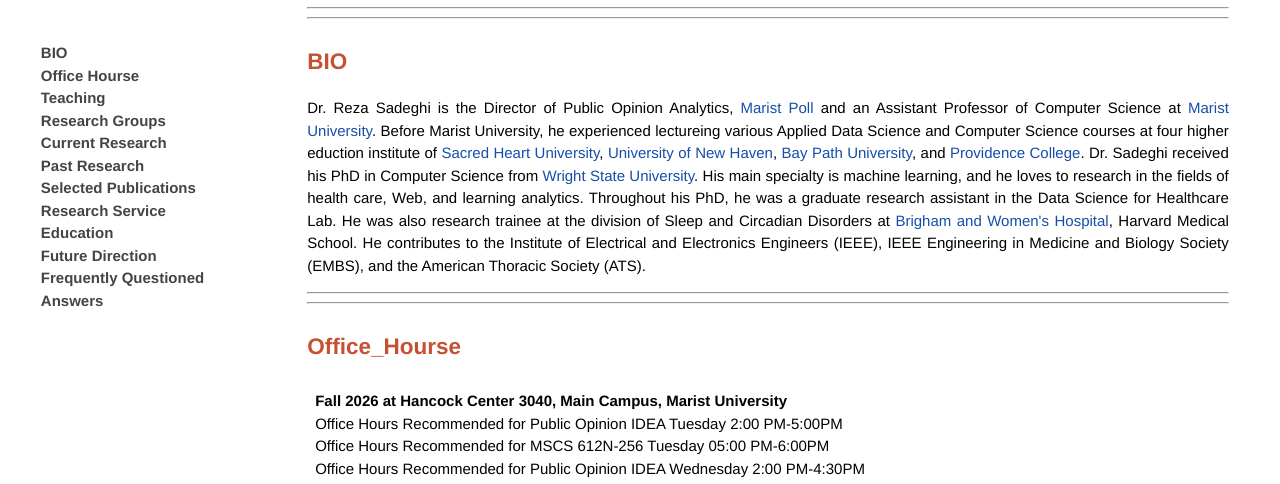
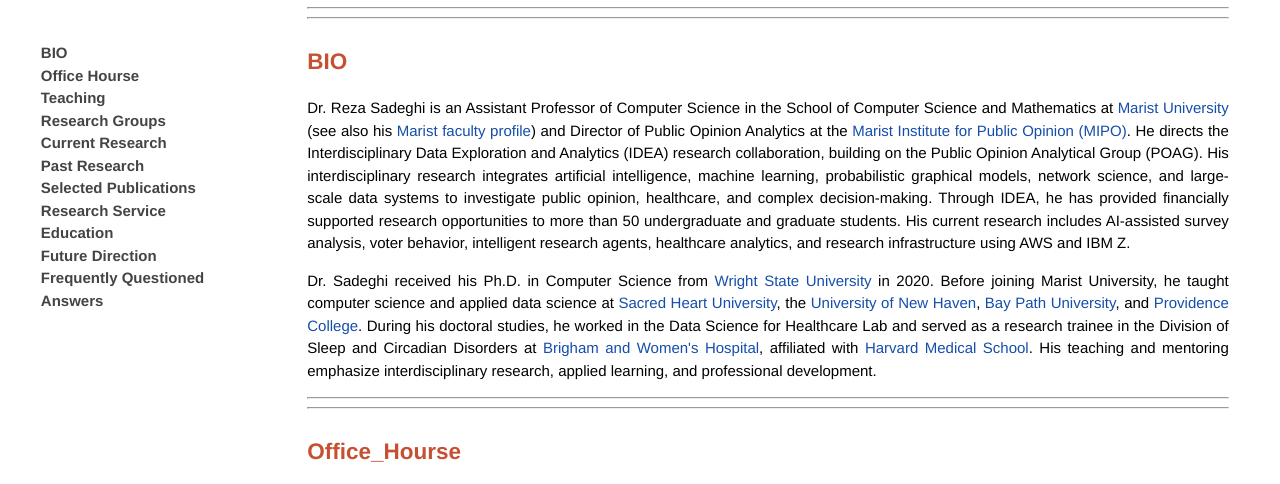
Before and after one commit to RezaSadeghiWSU/Website, a plain HTML site: page index.html in a window 1280 px wide. Shown: the part 287-771 px from the top of the page. Drawn offline with Linux system fonts and the light colour scheme.

Commit message:
Refresh biography and retain previous version

```diff
--- a/index.html
+++ b/index.html
@@ -96,7 +96,10 @@
 <section>
 	<div class="container">
 	<h2  class="page-title"> <a id="BIO"></a> BIO </h2>
-		<p align="justify">
+		<p align="justify">Dr. Reza Sadeghi is an Assistant Professor of Computer Science in the School of Computer Science and Mathematics at <a href="https://www.marist.edu/">Marist University</a> (see also his <a href="https://www.marist.edu/-/new-faculty-profile-6-scsm">Marist faculty profile</a>) and Director of Public Opinion Analytics at the <a href="https://maristpoll.marist.edu/about-the-marist-poll/">Marist Institute for Public Opinion (MIPO)</a>. He directs the Interdisciplinary Data Exploration and Analytics (IDEA) research collaboration, building on the Public Opinion Analytical Group (POAG). His interdisciplinary research integrates artificial intelligence, machine learning, probabilistic graphical models, network science, and large-scale data systems to investigate public opinion, healthcare, and complex decision-making. Through IDEA, he has provided financially supported research opportunities to more than 50 undergraduate and graduate students. His current research includes AI-assisted survey analysis, voter behavior, intelligent research agents, healthcare analytics, and research infrastructure using AWS and IBM Z.</p>
+<p align="justify">Dr. Sadeghi received his Ph.D. in Computer Science from <a href="https://www.wright.edu/">Wright State University</a> in 2020. Before joining Marist University, he taught computer science and applied data science at <a href="https://www.sacredheart.edu/">Sacred Heart University</a>, the <a href="https://www.newhaven.edu/">University of New Haven</a>, <a href="https://www.baypath.edu/academics/faculty-directory/biography/rezi-sadeghi/">Bay Path University</a>, and <a href="https://mathematics-computer-science.providence.edu/">Providence College</a>. During his doctoral studies, he worked in the Data Science for Healthcare Lab and served as a research trainee in the Division of Sleep and Circadian Disorders at <a href="https://www.brighamandwomens.org/">Brigham and Women's Hospital</a>, affiliated with <a href="https://hms.harvard.edu/">Harvard Medical School</a>. His teaching and mentoring emphasize interdisciplinary research, applied learning, and professional development.</p>
+<!-- Previous BIO (active until November 2026), retained intact:
+<p align="justify">
 			Dr. Reza Sadeghi is the Director of Public Opinion Analytics, <a href="https://maristpoll.marist.edu/about-the-marist-poll/">Marist Poll</a> and
 			an Assistant Professor of Computer Science at <a href="https://www.marist.edu/" onclick="window.open('https://www.marist.edu/'); window.open('https://www.marist.edu/-/new-faculty-profile-6-scsm');"> Marist University</a>.
 			Before Marist University, he experienced lectureing various Applied Data Science and Computer Science courses at four higher eduction institute of <a href="https://www.sacredheart.edu/"> Sacred Heart University</a>, <a href="https://www.newhaven.edu/"> University of New Haven</a>, <a href="https://www.baypath.edu/academics/faculty-directory/biography/rezi-sadeghi/"> Bay Path University</a>, and <a href="https://mathematics-computer-science.providence.edu/">Providence College</a>.
@@ -106,6 +109,7 @@
 			Harvard Medical School. He contributes to the Institute of Electrical and Electronics Engineers (IEEE),
 			IEEE Engineering in Medicine and Biology Society (EMBS), and the American Thoracic Society (ATS).
 		</p>
+-->
 		<!--p align="justify">
 			Dr. Reza Sadeghi is the Visiting Assistant Professor of Computer Science at <a href="https://www.sacredheart.edu/"> Sacred Heart University</a>.
 			Before Sacred Heart University, he experienced lectureing various Applied Data Science and Computer Science courses at three higher eduction institute of <a href="https://www.newhaven.edu/"> University of New Haven</a>, <a href="https://www.baypath.edu/academics/faculty-directory/biography/rezi-sadeghi/"> Bay Path University</a>, and <a href="https://mathematics-computer-science.providence.edu/">Providence College</a>.
```
